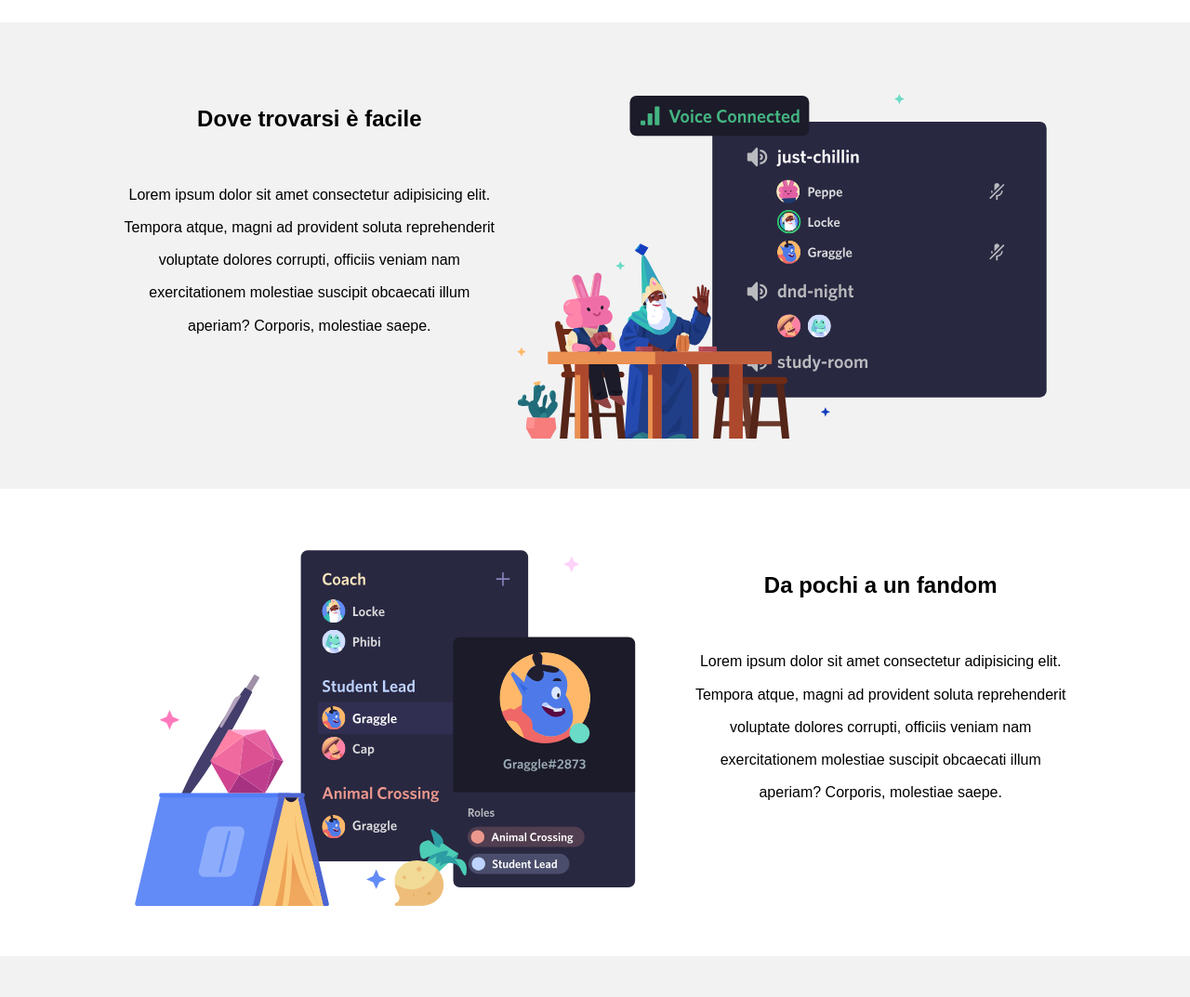
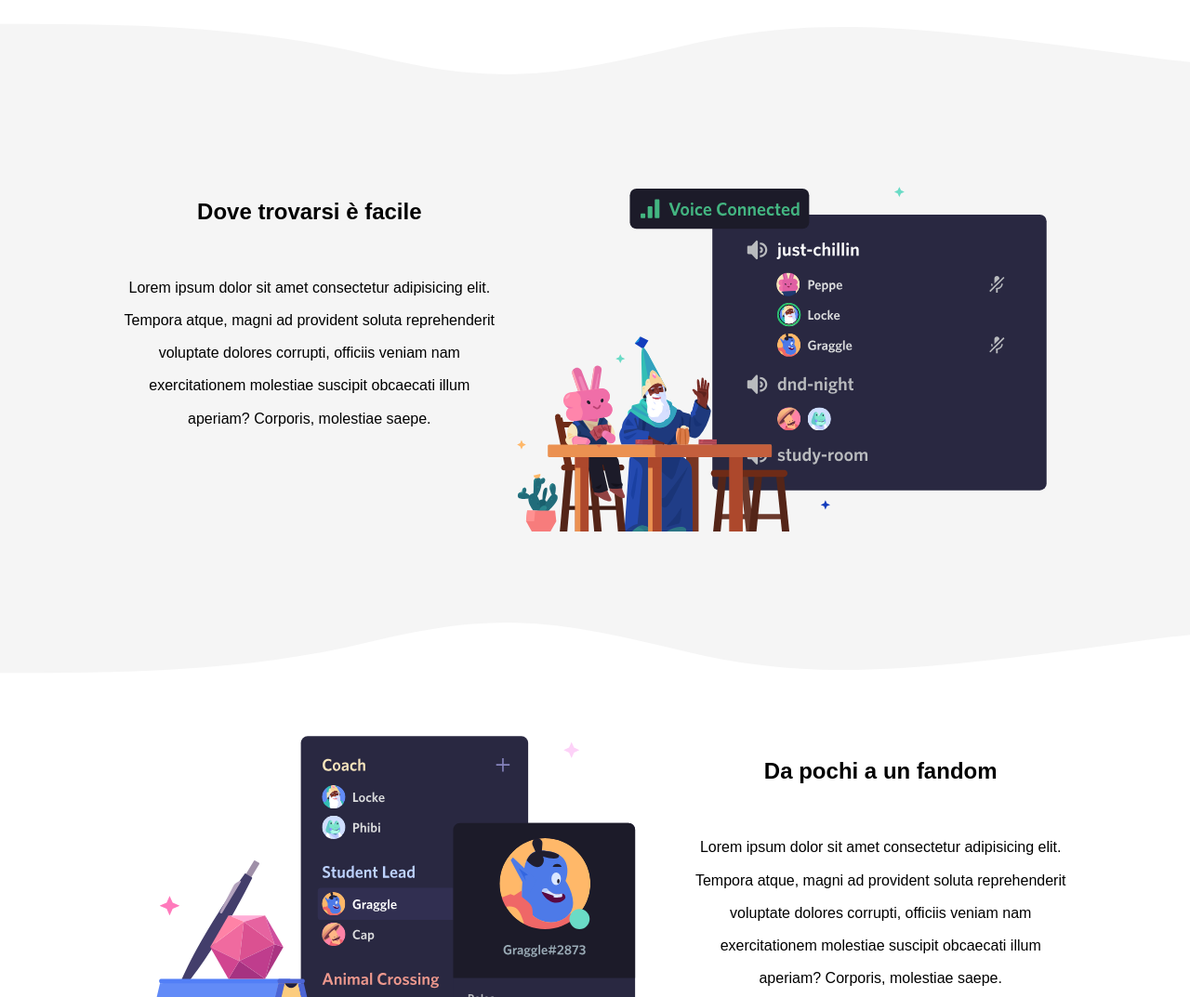
Before and after one commit to valeriosalzano/htmlcss-discord, a plain HTML site: page index.html in a window 1280 px wide. Shown: the part 1100-2173 px from the top of the page at 93% size. Drawn offline with Linux system fonts and the light colour scheme.

Commit message:
added: waves, shadow, underline

```diff
--- a/css/style.css
+++ b/css/style.css
@@ -1,20 +1,5 @@
 /* debug */
 
-.debug section{
-    position: relative;
-}
-.debug section::before{
-    display: block;
-    height: 25px;
-    width: 100%;
-    content: '';
-    mask-image: url(../img/wave.svg);
-    /* content: url(../img/wave.svg); */
-    filter: opacity(0.04);
-    position: absolute;
-    top: 0;
-    left: 0;
-}
 
 /* CSS rules */
 *{
@@ -50,10 +35,21 @@ body{
     color:white;
 }
 .blue.button a{
-    background-color: #7289DA;
+    background-color: #3a5cd7;
     color:white;
 }
-
+.button a:hover{
+    box-shadow: 0 5px 15px 0px #00000050;
+}
+.white.button a:hover{
+    color: #7289DA;
+}
+.black.button a:hover{
+    background-color: rgb(37, 37, 37);
+}
+.blue.button a:hover{
+    background-color: #7289DA;
+}
 /* header */
 header{
     background-color: #255EE9;
@@ -80,6 +76,9 @@ header{
         text-decoration: none;
         color: white;
         padding: 5px;
+    }
+    nav .menu a:hover{
+        text-decoration: underline;
     }
     #header-login{
         text-align: end;
@@ -139,7 +138,7 @@ main .text.column{
     padding-top: 40px;
 }
 main section:nth-of-type(2n){
-    background-color: #F2F2F2
+    background-color: #F5F5F5
 }
 main .stars-text{
     font-size: calc(18px + 0.5vw);
@@ -150,6 +149,15 @@ main .stars-text{
 }
 #main-download-mac{
     margin: 30px 0;
+}
+.wave{
+    height: 100px;
+    background: url("../img/wave.svg") no-repeat;
+    background-size: cover;
+    filter: opacity(0.04);
+}
+.wave.reversed{
+    transform: rotateX(180deg);
 }
 
 /* footer */
@@ -164,6 +172,9 @@ main .stars-text{
     footer a{
         text-decoration: none;
         color: white;
+    }
+    footer .small.column a:hover{
+        text-decoration: underline;
     }
 
         /* footer top container */
--- a/index.html
+++ b/index.html
@@ -55,6 +55,7 @@
                     </div>
                 </div>
             </section>
+            <div class="wave"></div>
             <section>
                 <div class="container sized flexed reverse-wrapped">
                     <div class="text column">
@@ -66,6 +67,7 @@
                     </div>
                 </div>
             </section>
+            <div class="reversed wave"></div>
             <section>
                 <div class="container sized flexed">
                     <div class="img column">
@@ -77,6 +79,7 @@
                     </div>
                 </div>
             </section>
+            <div class="wave"></div>
             <section>
                 <div class="container sized">
                     <h2>Tecnologia affidabile per tenersi in contatto</h2>
```
